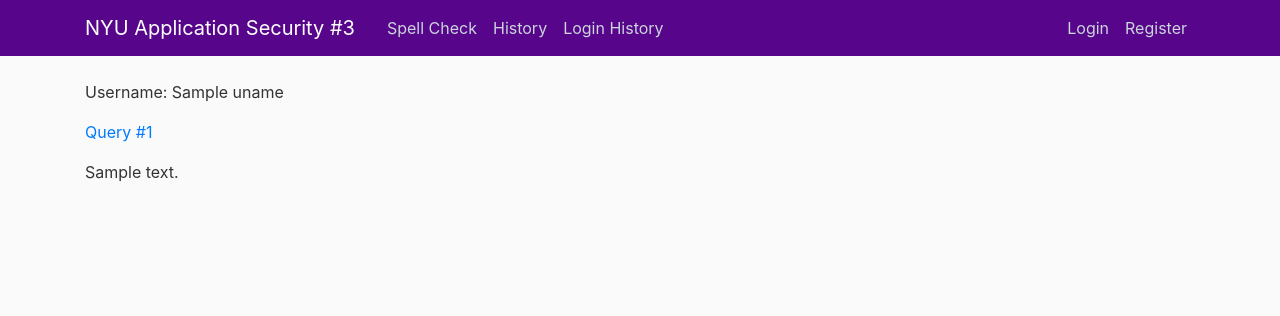
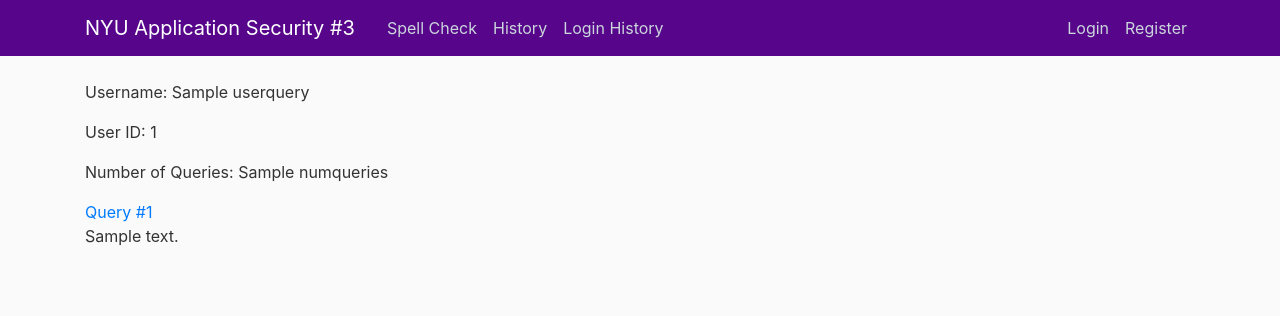
Before and after one commit to thecarbonista/appsec3, a Python web app: template templates/history.html in a window 1280 px wide. Shown: the top 316 px of the page. Run offline with Jinja, Linux system fonts and the light colour scheme; the template is opened without the code that fills it: most values are stand-ins (such as "Sample title", 1, 10 or a date in 2020); some libraries are stand-ins or nearby versions.

Commit message:
fixed admin and user view of query history
Signed-off-by: jmc1367 <jmc1367@nyu.edu>

```diff
--- a/models.py
+++ b/models.py
@@ -14,6 +14,9 @@ class User(db.Model, UserMixin):
     twofactor = db.Column(db.String(11), nullable=False)
     posts = db.relationship('Post', backref='author', lazy=True)
     is_admin = db.Column(db.Boolean)
+
+    def get_id(self):
+        return self.id
 
     def get_is_admin(self):
         return self.is_admin
--- a/templates/history.html
+++ b/templates/history.html
@@ -1,7 +1,8 @@
 {%  extends "layout.html" %}
 {% block content %}
-    <p><h8>Username: </h8><a id="userquery">{{ uname }}</a></p>
-    <p id="numqueries" {{ numqueries }}</p>
+    <p><h8>Username: </h8><a id="userquery">{{ userquery }}</a></p>
+    <p><h8>User ID: </h8><a id="user_id">{{ user_id }}</a></p>
+    <p><h8>Number of Queries: </h8><a id="numqueries"> {{ numqueries }}</a></p>
     {% for post in posts %}
         <a id="query{{ post.id }}" href="history/query{{post.id}}"}}>Query #{{ post.id }}</a><br>
         <p class="article-content">{{ post.content }}</p>
```
Also changed, not shown: app.py (+7 -5 lines), site.db.
